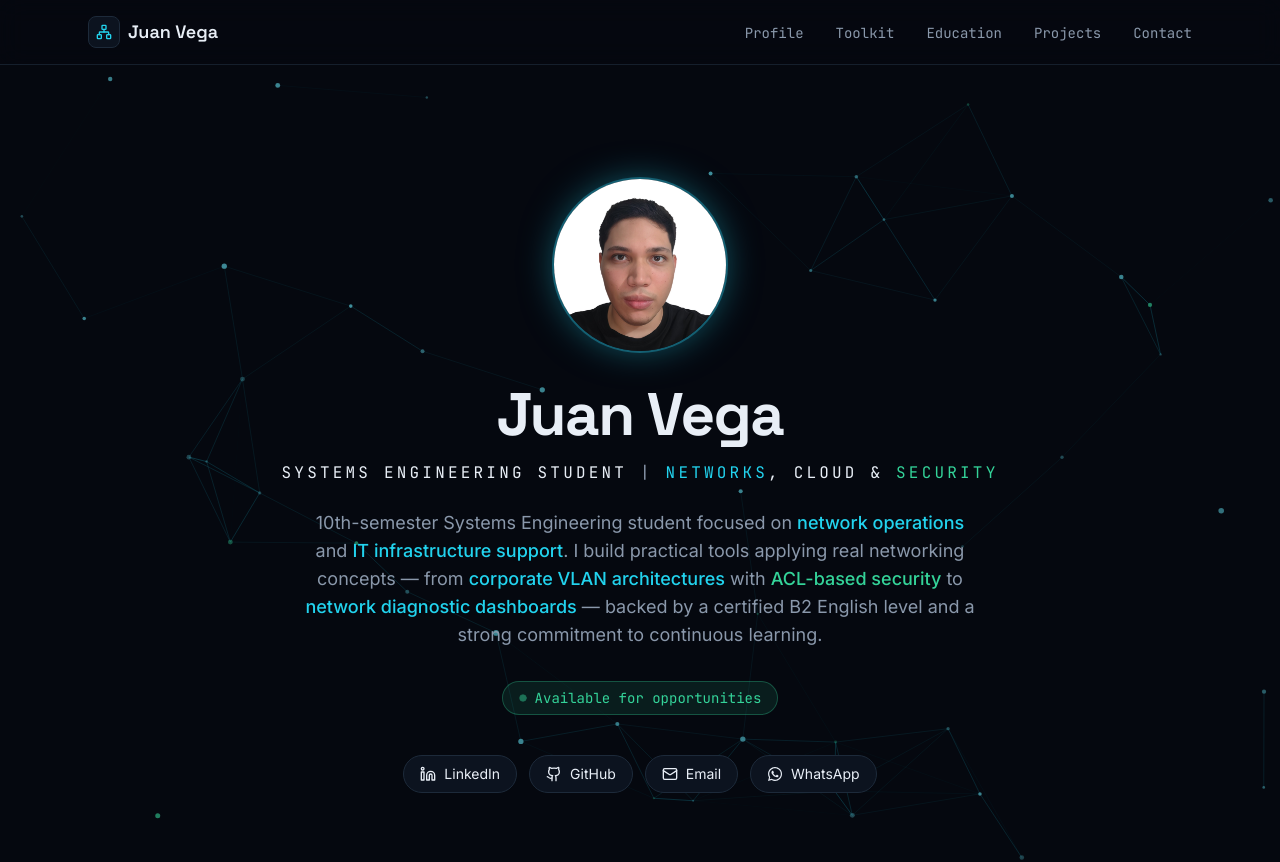
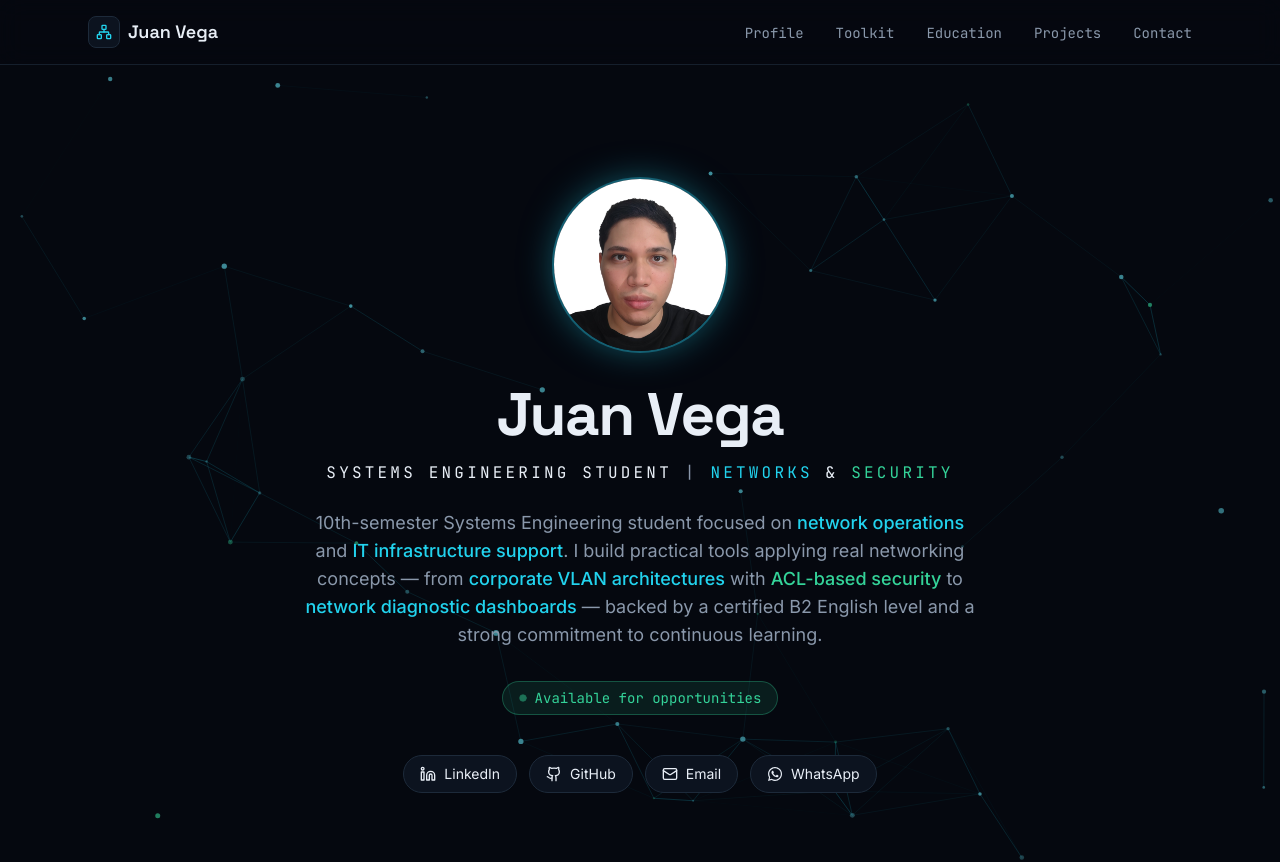
Before and after one commit to juancveg/juan-vega-portafolio, a Next.js app: page / in a window 1280 px wide. Shown: the top 862 px of the page. Built offline with nearby package versions, Linux system fonts and the light colour scheme.

Commit message:
Update Hero component description
Removed 'Cloud' from the Hero component description.

```diff
--- a/components/Hero.tsx
+++ b/components/Hero.tsx
@@ -27,8 +27,6 @@ export default function Hero() {
           <span className="text-ink">Systems Engineering Student</span>{" "}
           <span className="text-muted">|</span>{" "}
           <span className="text-signal">Networks</span>
-          <span className="text-ink">,</span>{" "}
-          <span className="text-ink">Cloud</span>
           <span className="text-ink"> &amp; </span>
           <span className="text-pulse">Security</span>
         </p>
```
